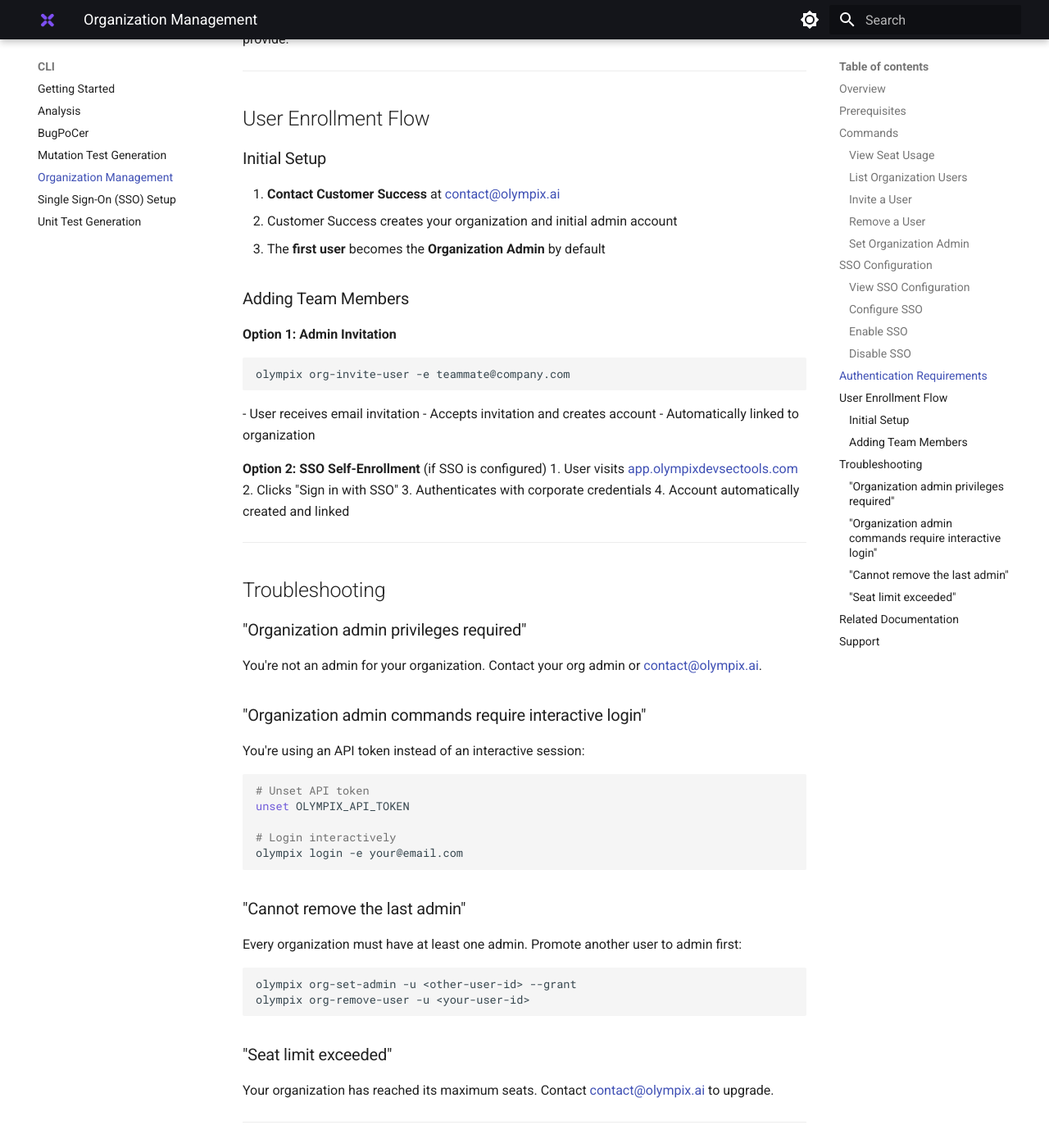
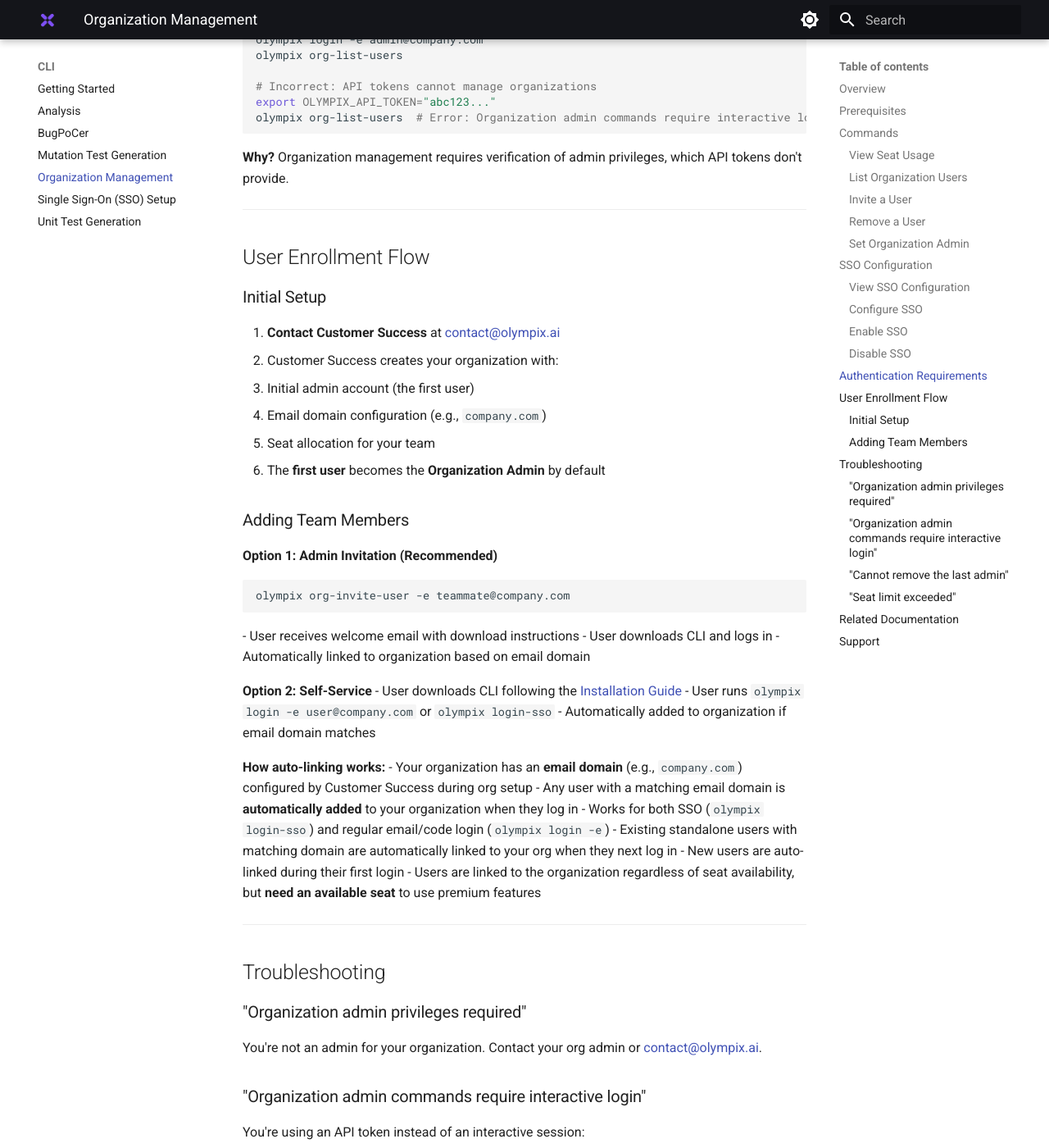
Before and after one commit to olympix/olympix.github.io, an MkDocs documentation site: the page built from docs/CLI/Organization.md, in a window 1280 px wide and 1400 px high, scrolled down 4614 px. Shown: the whole window at 82% size. Built offline with MkDocs 1.6.1 and Material for MkDocs 9.7.7, drawn with Linux system fonts in a browser that asks for light colours; some of the changed text lies outside the part shown.

Commit message:
Update SSO Instructions

````diff
--- a/docs/CLI/Organization.md
+++ b/docs/CLI/Organization.md
@@ -64,7 +64,7 @@
 
 ### Invite a User
 
-Invite a new team member to your organization (admin only):
+Send a welcome email to a new team member (admin only):
 
 ```bash
 olympix org-invite-user -e new.user@company.com
@@ -75,10 +75,19 @@
 |--------|-------------|
 | `-e, --email` | Email address of the user to invite |
 
+**What happens:**
+1. User receives a **welcome email** with:
+   - CLI installation instructions
+   - Documentation links
+   - Login command (either `olympix login -e` or `olympix login-sso` depending on your org setup)
+2. User downloads the Olympix CLI
+3. User logs in with the command provided in the email
+4. User is **automatically added** to your organization during login
+
 **Notes:**
-- Invitations expire after 7 days
-- Invited users receive an email with instructions
-- Users are automatically linked to your organization upon accepting
+- No manual invitation acceptance needed - users are auto-linked when they log in
+- If no seats are available, users are linked to the org but **cannot use premium features** until seats become available
+- The invitation email is informational - users could also self-enroll by downloading the CLI and logging in directly
 
 ---
 
@@ -251,24 +260,34 @@
 ### Initial Setup
 
 1. **Contact Customer Success** at [contact@olympix.ai](mailto:contact@olympix.ai)
-2. Customer Success creates your organization and initial admin account
+2. Customer Success creates your organization with:
+   - Initial admin account (the first user)
+   - Email domain configuration (e.g., `company.com`)
+   - Seat allocation for your team
 3. The **first user** becomes the **Organization Admin** by default
 
 ### Adding Team Members
 
-**Option 1: Admin Invitation**
+**Option 1: Admin Invitation (Recommended)**
 ```bash
 olympix org-invite-user -e teammate@company.com
 ```
-- User receives email invitation
-- Accepts invitation and creates account
-- Automatically linked to organization
+- User receives welcome email with download instructions
+- User downloads CLI and logs in
+- Automatically linked to organization based on email domain
 
-**Option 2: SSO Self-Enrollment** (if SSO is configured)
-1. User visits [app.olympixdevsectools.com](https://app.olympixdevsectools.com)
-2. Clicks "Sign in with SSO"
-3. Authenticates with corporate credentials
-4. Account automatically created and linked
+**Option 2: Self-Service**
+- User downloads CLI following the [Installation Guide](../Installation.md)
+- User runs `olympix login -e user@company.com` or `olympix login-sso`
+- Automatically added to organization if email domain matches
+
+**How auto-linking works:**
+- Your organization has an **email domain** (e.g., `company.com`) configured by Customer Success during org setup
+- Any user with a matching email domain is **automatically added** to your organization when they log in
+- Works for both SSO (`olympix login-sso`) and regular email/code login (`olympix login -e`)
+- Existing standalone users with matching domain are automatically linked to your org when they next log in
+- New users are auto-linked during their first login
+- Users are linked to the organization regardless of seat availability, but **need an available seat** to use premium features
 
 ---
 
@@ -301,7 +320,11 @@
 
 ### "Seat limit exceeded"
 
-Your organization has reached its maximum seats. Contact [contact@olympix.ai](mailto:contact@olympix.ai) to upgrade.
+Your organization has reached its maximum seats. Users will be added to the organization but **cannot use premium features** until:
+- An existing user is removed (freeing up a seat), or
+- You contact [contact@olympix.ai](mailto:contact@olympix.ai) to purchase additional seats
+
+Use `olympix org-seats` to check current seat usage and `olympix org-list-users` to see all organization members.
 
 ---
 
````
Also changed, not shown: docs/CLI/SSO.md (+39 -15 lines), docs/Installation.md (+4 -2 lines).
